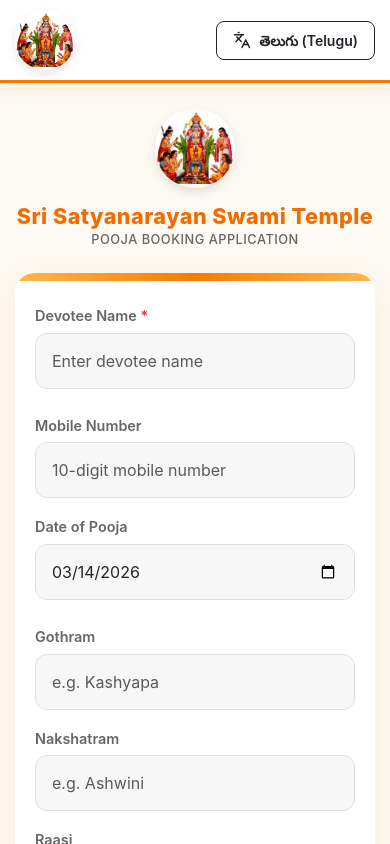
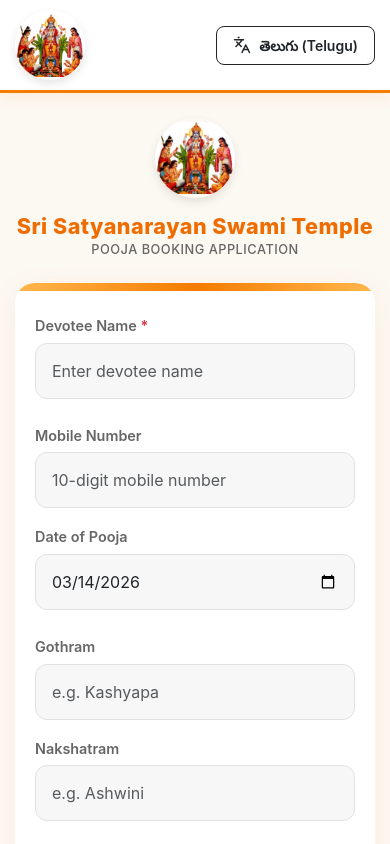
Before and after one commit to Bhgya2904/Temple_Form, a React (Vite) app: page / in a window 390 px wide. Shown: the top 844 px of the page. Built offline with nearby package versions, Linux system fonts and the light colour scheme.

Commit message:
fix: restore 100% width scaling for print so A4 and 80mm both fill logically

```diff
--- a/src/index.css
+++ b/src/index.css
@@ -215,8 +215,8 @@ body {
   }
 
   .temple-logo {
-    height: 60px;
-    width: 60px;
+    height: 70px;
+    width: 70px;
   }
 
   .temple-logo.mb-3 {
```
